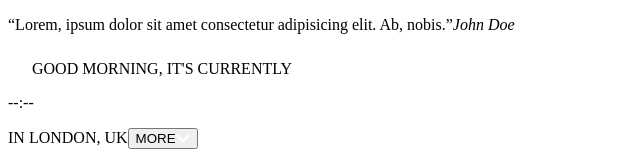
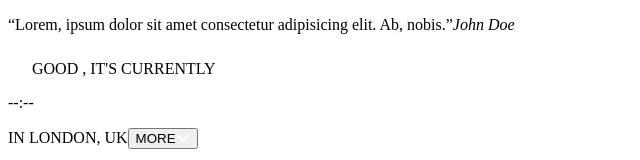
Before and after one commit to raulgaliciab/clock-app, a React (Vite) app: page / in a window 1280 px wide. Shown: the top 160 px of the page, without its empty margins (0-640 px from the left). Built offline with nearby package versions, Linux system fonts and the light colour scheme; no server answers.

Commit message:
getGreeting function to determine if it's in the morning, afternoon or evening

```diff
--- a/src/components/Time.tsx
+++ b/src/components/Time.tsx
@@ -3,6 +3,7 @@ import { ExpandedInfo } from './ExpandedInfo';
 import { useTime } from '../hooks/useTime';
 import { useState } from 'react';
 import { formatTime } from '../utils/formatTime';
+import { getGreeting } from '../utils/getGreeting';
 
 export const Time = () => {
 
@@ -10,6 +11,7 @@ export const Time = () => {
   const [ isExpanded, setIsExpanded ] = useState(false);
 
   const formattedTime = formatTime(currentTime);
+  const greeting = getGreeting(currentTime);
 
   const toggleExpanded = () => setIsExpanded(prev => !prev);
 
@@ -17,7 +19,7 @@ export const Time = () => {
     <section>
       <span>
         <img src="/assets/desktop/icon-sun.svg" alt="Sun Icon" />
-        GOOD MORNING, IT'S CURRENTLY
+        GOOD {greeting}, IT'S CURRENTLY
       </span>
       <p>{formattedTime} <span>{timeData?.abbreviation ?? ''}</span></p>
       <span>IN LONDON, UK</span>
--- /dev/null
+++ b/src/utils/getGreeting.ts
@@ -0,0 +1,14 @@
+export const getGreeting = (currentTime:Date | null):string => {
+
+  if (!currentTime) return '';
+
+  const hour:number = currentTime.getHours();
+
+  if (hour >= 5 && hour <= 12) {
+    return 'MORNING';
+  } else if (hour > 12 && hour < 18) {
+    return 'AFTERNOON';
+  } else {
+    return 'EVENING';
+  }
+}
```
